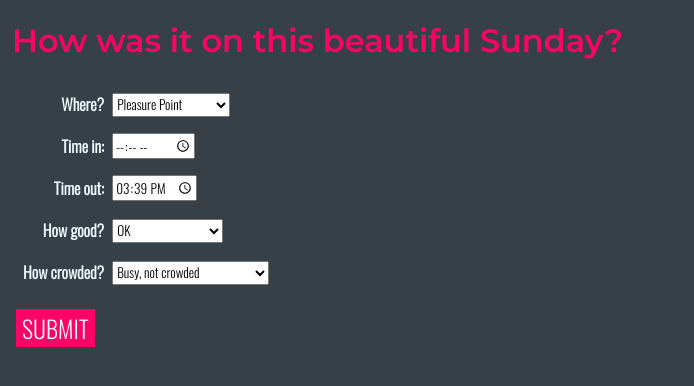
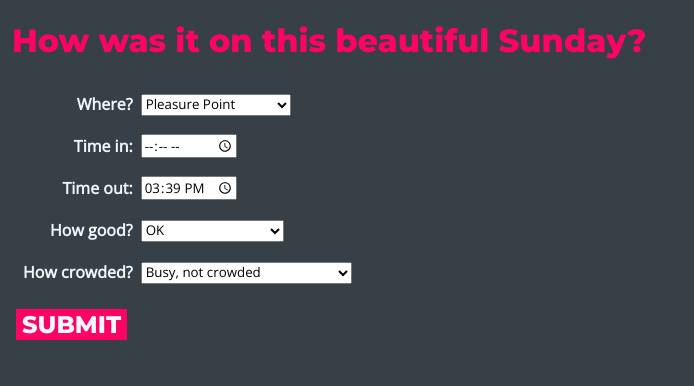
Before and after one commit to kremerica/surfiq, a Django app: page /surfinfo/ in a window 1280 px wide. Shown: the top 386 px of the page, without its empty margins (0-694 px from the left). Run offline with Django 3.2, Linux system fonts and the light colour scheme; parts of the project's set-up code (start-up, migrations or seed data) failed here and were passed over.

Commit message:
More style tweaks
TODO: colors

```diff
--- a/surfinfo/static/surfinfo/style.css
+++ b/surfinfo/static/surfinfo/style.css
@@ -1,4 +1,5 @@
-@import url('https://fonts.googleapis.com/css2?family=Montserrat:wght@600&family=Open+Sans+Condensed:wght@300&family=Oswald:wght@300&display=swap');
+@import url('https://fonts.googleapis.com/css2?family=Montserrat:wght@800&family=Open+Sans+Condensed:wght@300;700&family=Open+Sans:wght@300;400&display=swap');
+
 /* name some colors and fonts*/
 :root {
     --accent_color: #FF0266;
@@ -6,7 +7,7 @@
 
     --header_font: 'Montserrat', sans-serif;
     --subheader_font: 'Montserrat', sans-serif;
-    --body_font: 'Oswald', sans-serif;
+    --body_font: 'Open Sans', serif;
 }
 
 /* catch-all style rules */
@@ -34,6 +35,7 @@ input, select, option {
 input[type=submit] {
     margin-top: 15px;
     font-size: 1.5em;
+    font-family: var(--header_font);
     text-transform: uppercase;
     background-color: var(--accent_color);
     color: AliceBlue;
```
